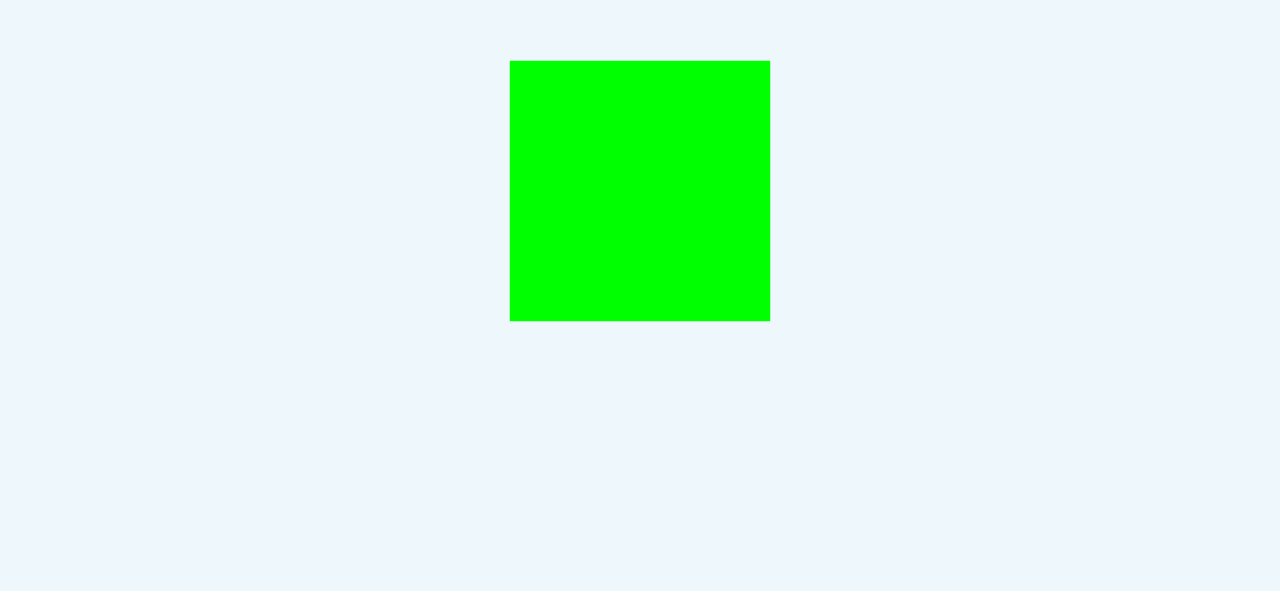
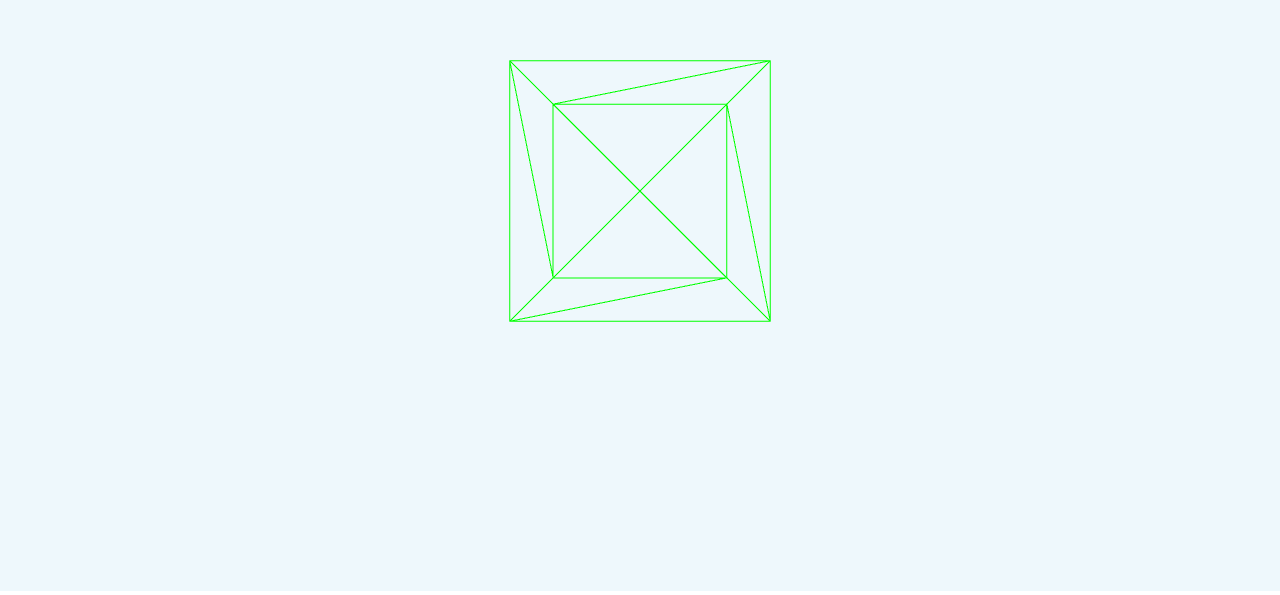
Before and after one commit to j0shko/j0shko.github.io, a plain HTML site: page index.html in a window 1280 px wide. Shown: the part 209-804 px from the top of the page. Drawn offline with Linux system fonts and the light colour scheme.

Commit message:
set cube to be wireframe

```diff
--- a/index.html
+++ b/index.html
@@ -26,7 +26,7 @@
 
 				var loader= new THREE.JSONLoader();
 				loader.load( 'cube.json', function(geometry) {
-					var mesh = new THREE.Mesh( geometry, new THREE.MeshBasicMaterial( { color: 0x00ff00 } ) );
+					var mesh = new THREE.Mesh( geometry, new THREE.MeshBasicMaterial( { color: 0x00ff00, wireframe: true } ) );
 					scene.add( mesh );
 
 					console.log("Loaded mesh successfully");
```
